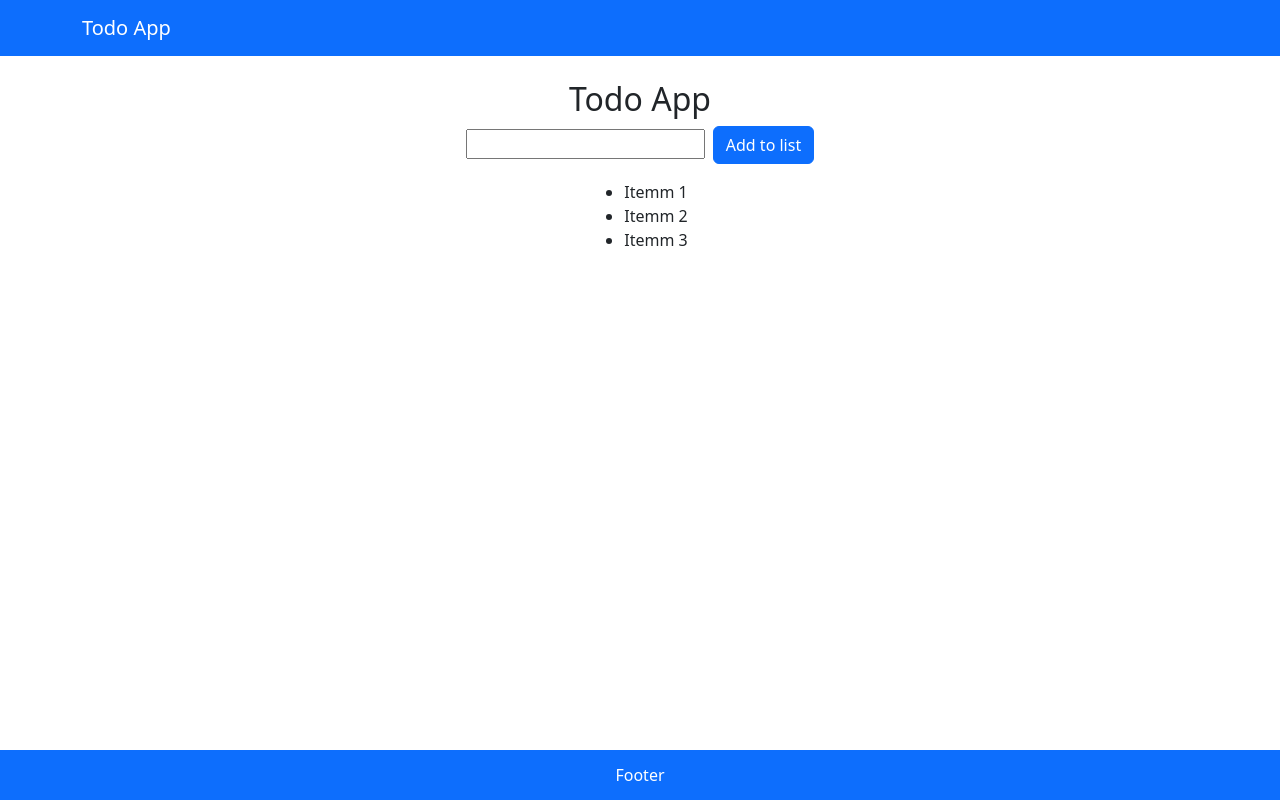
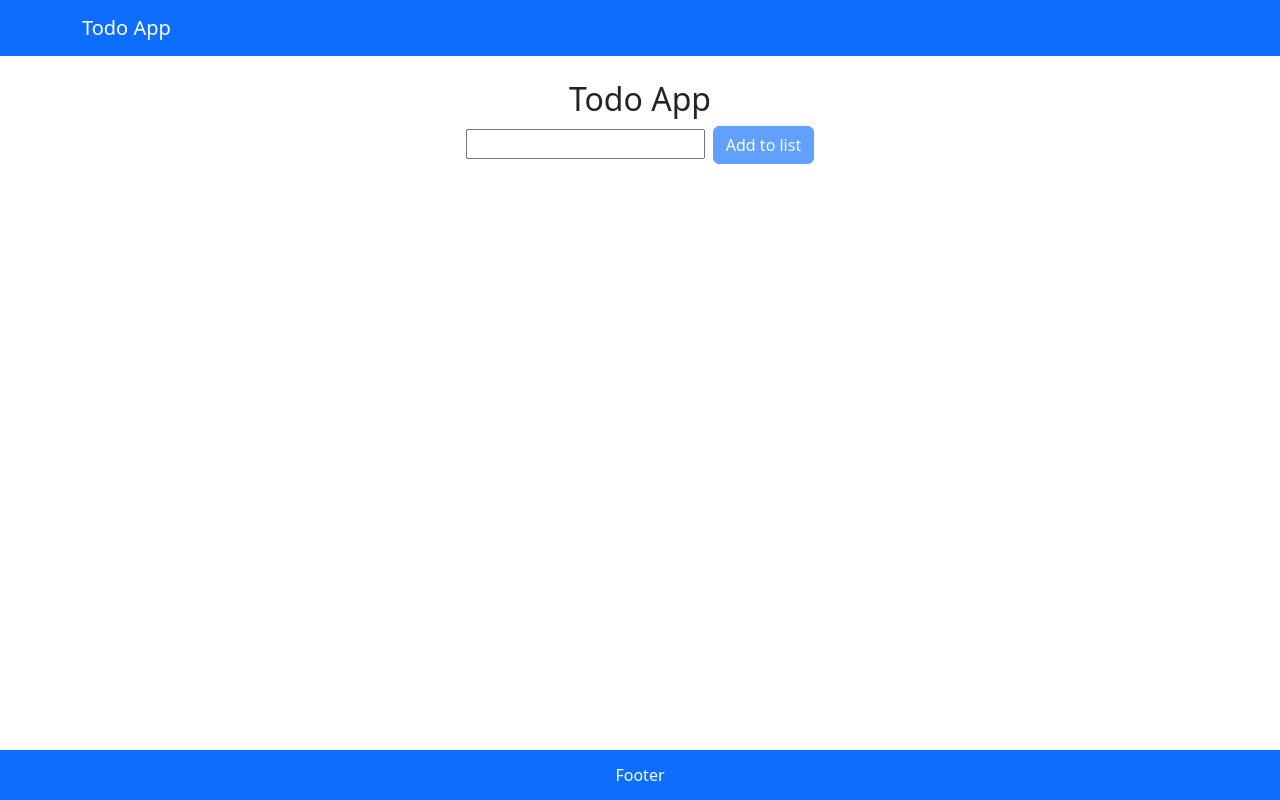
Before and after one commit to Siddhesh672004/todo-app, a React (Vite) app: page / in a window 1280 px wide. Built offline with nearby package versions, Linux system fonts and the light colour scheme.

Commit message:
Made some of changes for props, setState

```diff
--- a/src/components/Input/Input.jsx
+++ b/src/components/Input/Input.jsx
@@ -1,5 +1,17 @@
-const Input = () => {
-  return <input type="text" />;
+const Input = ({ task, changeHandler, enterKeyHandler }) => {
+  return (
+    <input
+      type="text"
+      value={task}
+      onChange={(e) => changeHandler(e.target.value)}
+      onKeyUp={(e) => {
+        if(enterKeyHandler && e.key === 'Enter'){
+          enterKeyHandler();
+
+        }
+      }}
+    />
+  );
 };
 
 export default Input;
--- a/src/components/List/List.jsx
+++ b/src/components/List/List.jsx
@@ -1,10 +1,10 @@
-const List = () => {
+const List = ({tasks}) => {
+
+    const listItems = tasks.map((task,index) => <li key={index}>{task}</li>);
+
   return (
     <div className="mt-3">
-      <ul style={{display: "inline-block"}}>
-        <li>Itemm 1</li>
-        <li>Itemm 2</li>
-        <li>Itemm 3</li>
+      <ul style={{display: "inline-block"}}>{listItems}
       </ul>
     </div>
   );
--- a/src/components/Todo/Todo.jsx
+++ b/src/components/Todo/Todo.jsx
@@ -1,14 +1,40 @@
 import { Button } from "react-bootstrap";
 import Input from "../Input/Input";
 import List from "../List/List";
+import { useState } from "react";
 
 const Todo = () => {
+  const [list, setList] = useState([]);
+  const [item, setItem] = useState("");
+  const btnClickHandler = () => {
+    const trimmedItem = item.trim();
+    if (trimmedItem.length) {
+      setList([...list, trimmedItem]);
+      setItem("");
+    }
+  };
+
   return (
     <>
-        <h2>Todo App</h2>
-        <Input/>
-        <Button variant="primary" className="ms-2">Add to list</Button>
-        <List/>
+      <h2>Todo App</h2>
+      <Input
+        task={item}
+        changeHandler={(value) => {
+          setItem(value);
+        }}
+        enterKeyHandler={btnClickHandler}
+      />
+
+      <Button
+        variant="primary"
+        className="ms-2"
+        onClick={btnClickHandler}
+        disabled={!item.trim().length}
+      >
+        Add to list
+      </Button>
+
+      <List tasks={list} />
     </>
   );
 };
```
